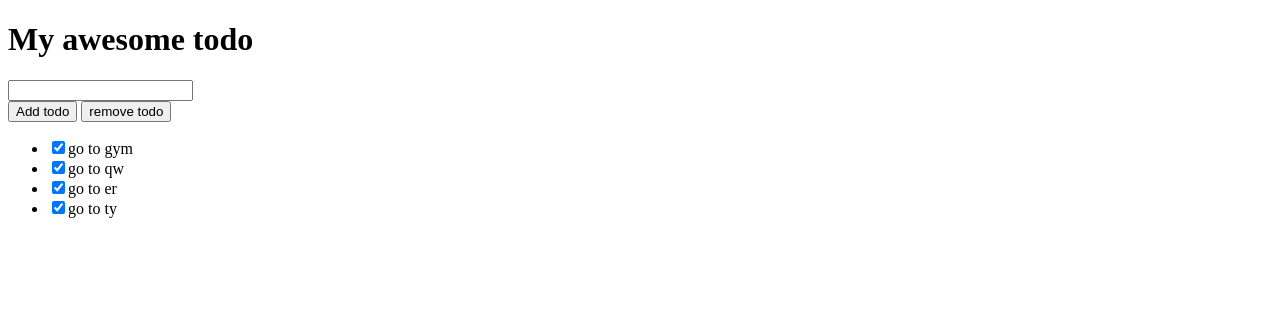
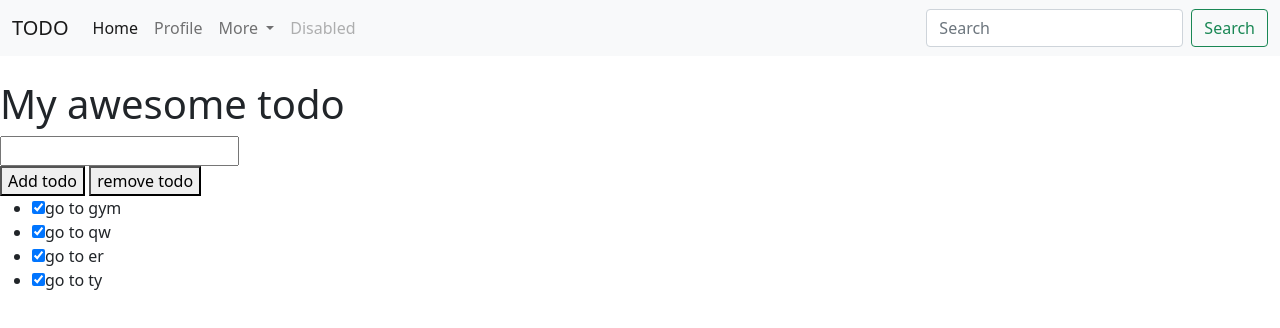
Before and after one commit to navya1808/todo-lco, a plain HTML site: page index.html in a window 1280 px wide. Drawn offline with nearby package versions, Linux system fonts and the light colour scheme.

Commit message:
change in lco

```diff
--- a/index.html
+++ b/index.html
@@ -1,35 +1,86 @@
 <!DOCTYPE html>
 <html lang="en">
   <head>
-    <meta charset="UTF-8">
-    <meta http-equiv="X-UA-Compatible" content="IE=edge">
-    <meta name="viewport" content="width=device-width, initial-scale=1.0">
-    <link rel="stylesheet" href="style.css">
+    <meta charset="utf-8" />
+    <meta name="viewport" content="width=device-width, initial-scale=1" />
+
+    <link
+      href="https://cdn.jsdelivr.net/npm/bootstrap@5.1.1/dist/css/bootstrap.min.css"
+      rel="stylesheet"
+      integrity="sha384-F3w7mX95PdgyTmZZMECAngseQB83DfGTowi0iMjiWaeVhAn4FJkqJByhZMI3AhiU"
+      crossorigin="anonymous"
+    />
+
+    <link rel="stylesheet" href="style.css" />
     <title>TODO APPLICATION</title>
   </head>
   <body>
-    <div class="container">
+      <div>
+        <nav class="navbar navbar-expand-lg navbar-light bg-light">
+            <div class="container-fluid">
+              <a class="navbar-brand" href="#">TODO</a>
+              <button class="navbar-toggler" type="button" data-bs-toggle="collapse" data-bs-target="#navbarSupportedContent" aria-controls="navbarSupportedContent" aria-expanded="false" aria-label="Toggle navigation">
+                <span class="navbar-toggler-icon"></span>
+              </button>
+              <div class="collapse navbar-collapse" id="navbarSupportedContent">
+                <ul class="navbar-nav me-auto mb-2 mb-lg-0">
+                  <li class="nav-item">
+                    <a class="nav-link active" aria-current="page" href="#">Home</a>
+                  </li>
+                  <li class="nav-item">
+                    <a class="nav-link" href="#">Profile</a>
+                  </li>
+                  <li class="nav-item dropdown">
+                    <a class="nav-link dropdown-toggle" href="#" id="navbarDropdown" role="button" data-bs-toggle="dropdown" aria-expanded="false">
+                      More
+                    </a>
+                    <ul class="dropdown-menu" aria-labelledby="navbarDropdown">
+                      <li><a class="dropdown-item" href="#">History</a></li>
+                      <li><a class="dropdown-item" href="#">Temp</a></li>
+                      <li><hr class="dropdown-divider"></li>
+                      <li><a class="dropdown-item" href="#">Other</a></li>
+                    </ul>
+                  </li>
+                  <li class="nav-item">
+                    <a class="nav-link disabled">Disabled</a>
+                  </li>
+                </ul>
+                <form class="d-flex">
+                  <input class="form-control me-2" type="search" placeholder="Search" aria-label="Search">
+                  <button class="btn btn-outline-success" type="submit">Search</button>
+                </form>
+              </div>
+            </div>
+          </nav>
+      </div>
+      <br>
+    <div id="container">
       <div class="controls">
         <h1>My awesome todo</h1>
-            <input type="text" id="input"><br>
+        <input type="text" id="input" /><br />
         <button type="button" id="add">Add todo</button>
         <button type="button" id="remove">remove todo</button>
       </div>
       <ul id="list">
         <li class="mycheck">
-                <input type="checkbox" id="check" checked><label>go to gym</label>
+          <input type="checkbox" id="check" checked /><label>go to gym</label>
         </li>
         <li class="mycheck">
-                <input type="checkbox" id="check" checked><label>go to qw</label>
+          <input type="checkbox" id="check" checked /><label>go to qw</label>
         </li>
         <li class="mycheck">
-                <input type="checkbox" id="check" checked><label>go to er</label>
+          <input type="checkbox" id="check" checked /><label>go to er</label>
         </li>
         <li class="mycheck">
-                <input type="checkbox" id="check" checked><label>go to ty</label>
+          <input type="checkbox" id="check" checked /><label>go to ty</label>
         </li>
       </ul>
     </div>
-    <script src='index.js'></script>
+    <script src="index.js"></script>
+    <script
+      src="https://cdn.jsdelivr.net/npm/bootstrap@5.1.1/dist/js/bootstrap.bundle.min.js"
+      integrity="sha384-/bQdsTh/da6pkI1MST/rWKFNjaCP5gBSY4sEBT38Q/9RBh9AH40zEOg7Hlq2THRZ"
+      crossorigin="anonymous"
+    ></script>
   </body>
 </html>
```
Lines whose indentation alone changed are shown as unchanged.
